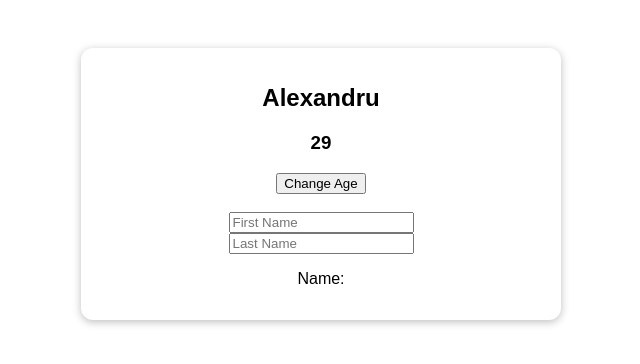
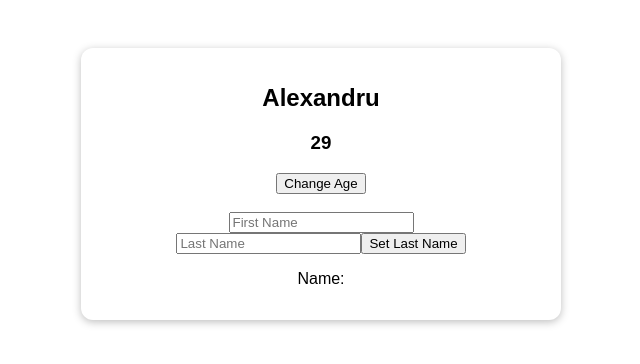
Before and after one commit to AlexBeje/vue-the-complete-guide, a Vue app in the folder section-19/composition-01-starting-setup/: page / in a window 1280 px wide. Shown: the top 364 px of the page, without its empty margins (319-959 px from the left). Built offline with nearby package versions, Linux system fonts and the light colour scheme.

Commit message:
📦 NEW: Refs example.

```diff
--- a/section-19/composition-01-starting-setup/src/App.vue
+++ b/section-19/composition-01-starting-setup/src/App.vue
@@ -7,7 +7,8 @@
       <br />
       <input type="text" placeholder="First Name" v-model="firstName" />
       <br />
-      <input type="text" placeholder="Last Name" v-model="lastName" />
+      <input type="text" placeholder="Last Name" ref="lastNameInput" />
+      <button @click="setLastName">Set Last Name</button>
       <br />
       <p>
         Name: <strong>{{ fullName }}</strong>
@@ -17,7 +18,7 @@
 </template>
 
 <script setup>
-import { ref, reactive, computed, watch } from 'vue';
+import { ref, reactive, computed } from 'vue';
 
 const user = reactive({
   userName: 'Alexandru',
@@ -26,6 +27,7 @@ const user = reactive({
 
 const firstName = ref('');
 const lastName = ref('');
+const lastNameInput = ref(null);
 
 const fullName = computed(() => {
   return firstName.value + ' ' + lastName.value;
@@ -35,14 +37,9 @@ function changeAge(age) {
   user.userAge = age;
 }
 
-watch([firstName, lastName], (newValue, oldValue) => {
-  console.log('First Name Old value:', oldValue[0]);
-  console.log('First Name New value:', newValue[0]);
-  console.log('-')
-  console.log('Last Name Old value:', oldValue[1]);
-  console.log('Last Name New value:', newValue[1]);
-  console.log('---')
-});
+function setLastName() {
+  lastName.value = lastNameInput.value.value;
+}
 </script>
 
 <style>
```
